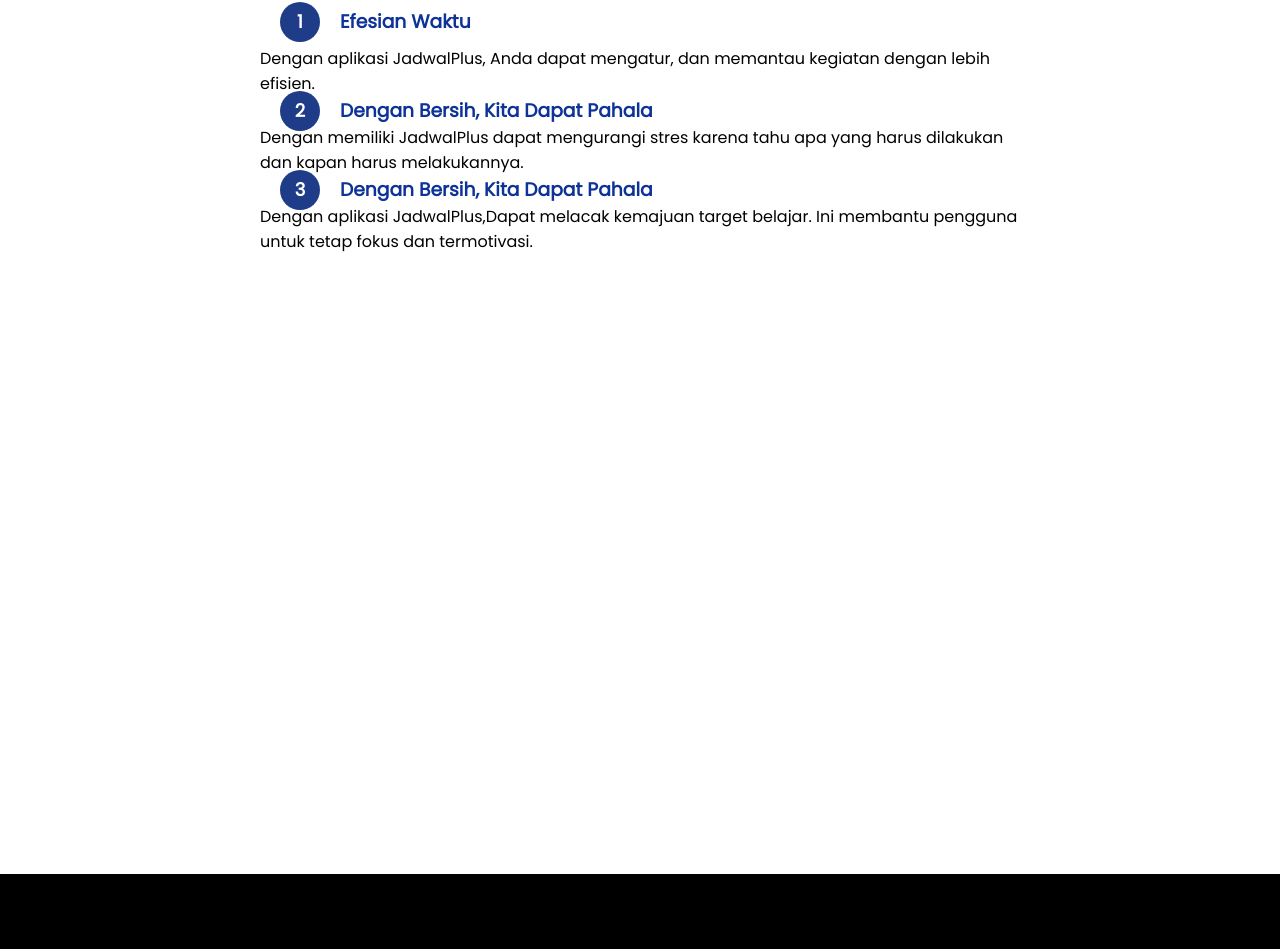
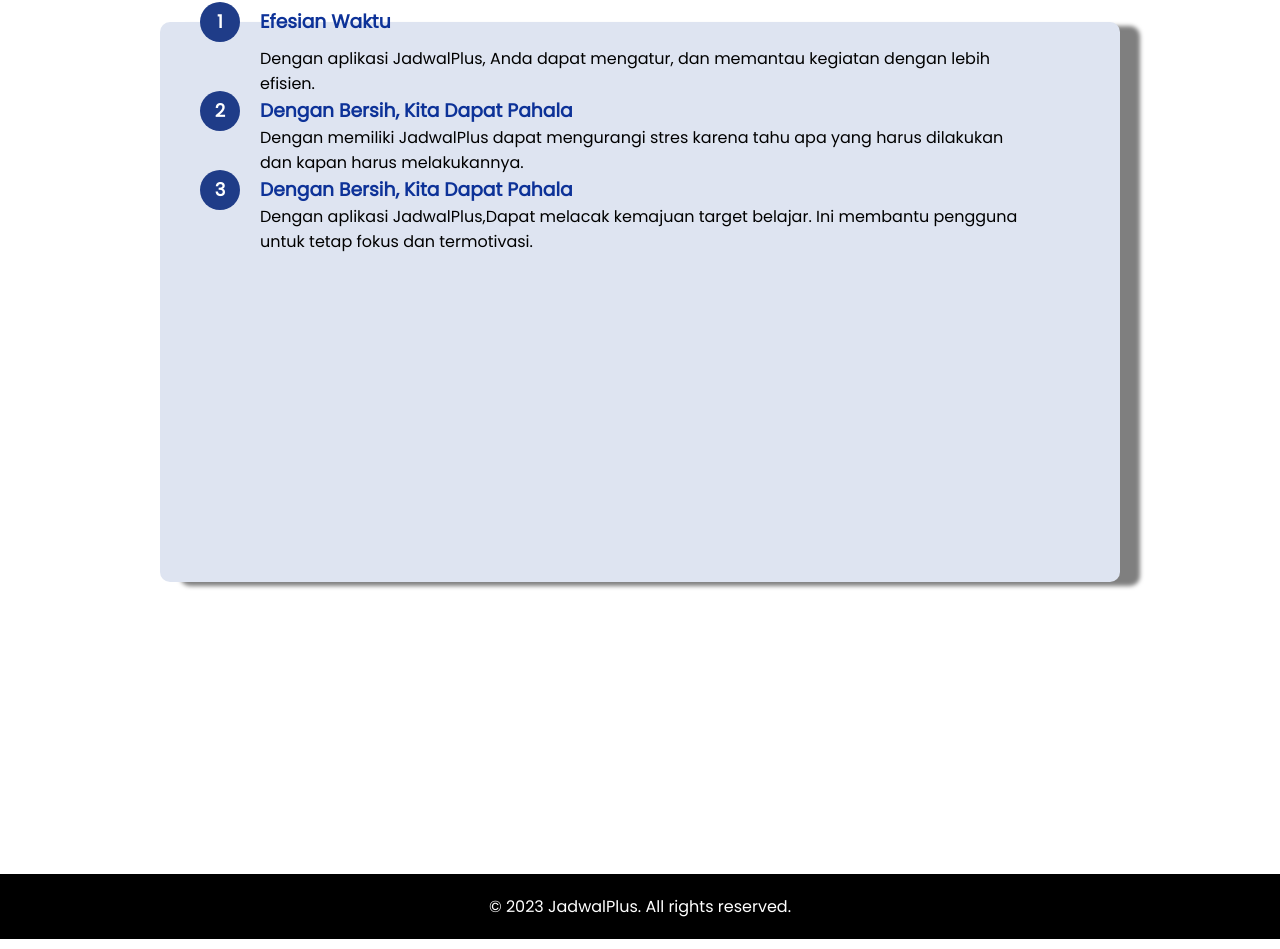
Before and after one commit to rizkyizh/jadwalplus-client, a React (Vite) app: page /JadwalPage in a window 1280 px wide. Shown: the part 498-1447 px from the top of the page. Built offline with nearby package versions, Linux system fonts and the light colour scheme.

Commit message:
menambahkan isi JadwalPlus

```diff
--- /dev/null
+++ b/src/components/ArsipList.jsx
@@ -0,0 +1,23 @@
+/* eslint-disable react/forbid-prop-types */
+import React from 'react';
+import PropTypes from 'prop-types';
+import ScheduleItem from './ScheduleItem';
+
+const ArsipList = ({ schedules }) => {
+  return (
+    <div style={{ display: 'flex', flexDirection: 'column', gap: '1rem' }} className="margin-bottom-4rem">
+      {
+        schedules.length
+          ? schedules.map((schedule) => schedule.finished && (
+            <ScheduleItem key={schedule.id} schedule={schedule} />))
+          : (<p>Schedule belum dibuat</p>)
+      }
+    </div>
+  );
+};
+
+ArsipList.propTypes = {
+  schedules: PropTypes.array.isRequired,
+};
+
+export default ArsipList;
--- a/src/components/Header.jsx
+++ b/src/components/Header.jsx
@@ -11,7 +11,7 @@
           <span>JadwalPlus</span>
         </div>
         <ul>
-          <li className="nav-item"><Link to="/" className="active">Beranda</Link></li>
+          <li className="nav-item"><Link to="/" className="active">Home</Link></li>
           <li className="nav-item"><Link to="/jadwalpage">JadwalPlus</Link></li>
           <li className="nav-item"><Link to="/about">Tentang Kami</Link></li>
           <li className="auth-box login-box"><Link to="/login" className="auth-aja">Masuk</Link></li>
--- a/src/pages/AboutPage.jsx
+++ b/src/pages/AboutPage.jsx
@@ -13,7 +13,7 @@
           className="about-image"
         />
         <div>
-          <h3 className="about-heading">JadwalPlus</h3>
+          <h4 className="about-heading">JadwalPlus</h4>
           <p className="about-text">
             JadwalPlus mengajak kepada pengguna untuk mengatur jadwal lebih efisien,
             {' '}
@@ -32,7 +32,7 @@
       </div>
       <div className="team-section">
         <div className="team-heading-container">
-          <h3 className="team-heading">Tim Kami</h3>
+          <h4 className="team-heading">Tim Kami</h4>
           <div className="team-line" />
         </div>
         <div className="member-container">
--- a/src/pages/ArsipPage.jsx
+++ b/src/pages/ArsipPage.jsx
@@ -1,11 +1,16 @@
 import React from 'react';
+import { useSelector } from 'react-redux';
+import ArsipList from '../components/ArsipList';
 import './styles/about.css';
 
 const ArsipPage = () => {
+  const {
+    schedules,
+  } = useSelector((states) => states);
+
   return (
-    <div className="user-info-container bgimage">
-      <h1>Jadwal yang Sudah Complete</h1>
-      {/* Isi halaman lainnya dapat ditambahkan di sini */}
+    <div className="bgimage">
+      <ArsipList schedules={schedules} />
     </div>
   );
 };
--- a/src/pages/JadwalPage.jsx
+++ b/src/pages/JadwalPage.jsx
@@ -12,6 +12,7 @@
           className="about-image"
         />
         <div>
+          <div className="center-box" />
           <h4 className="about-heading">JadwalPlus</h4>
           <p className="about-text">
             JadwalPlus mengajak kepada pengguna untuk mengatur jadwal lebih efisien,
--- a/src/pages/styles/Jadwal.css
+++ b/src/pages/styles/Jadwal.css
@@ -23,7 +23,7 @@
   h3 {
     position: relative;
     color:#0D3298;
-    margin-left: 80px;
+    margin-right: 10px;
   }
 
   h3::before {
@@ -49,7 +49,7 @@
     margin-bottom: 10px;
   }
 
-  p {
+  .p1 {
     font-family: 'Quicksand', sans-serif;
     text-align: center;
     line-height: 1.5;
@@ -58,3 +58,17 @@
     color: black;
     margin-top: 1px;
   }
+
+  .center-box {
+    width: 75%; /* Sesuaikan ukuran kotak sesuai kebutuhan Anda */
+    height: 70%; /* Sesuaikan ukuran kotak sesuai kebutuhan Anda */
+    background-color: red;
+    position: absolute;
+    top: 100%;
+    left: 50%;
+    transform: translate(-50%, -50%);
+    z-index: -1;
+    border-radius: 10px;
+    background: #DEE4F1;
+    box-shadow: 20px 4px 4px 0px rgba(0, 0, 0, 0.50);
+  }
--- a/src/pages/styles/about.css
+++ b/src/pages/styles/about.css
@@ -76,6 +76,9 @@
     border-radius: 8px;
     margin-bottom: 20px;
     overflow: hidden;
+    border-radius: 10px;
+    border: 1px solid #000;
+    box-shadow: 0px 4px 4px 0px rgba(0, 0, 0, 0.50);
   }
 
 .member-box:not(:last-child) {
```
Also changed, not shown: 1 other file (tests, documents, lock files or other folders).
